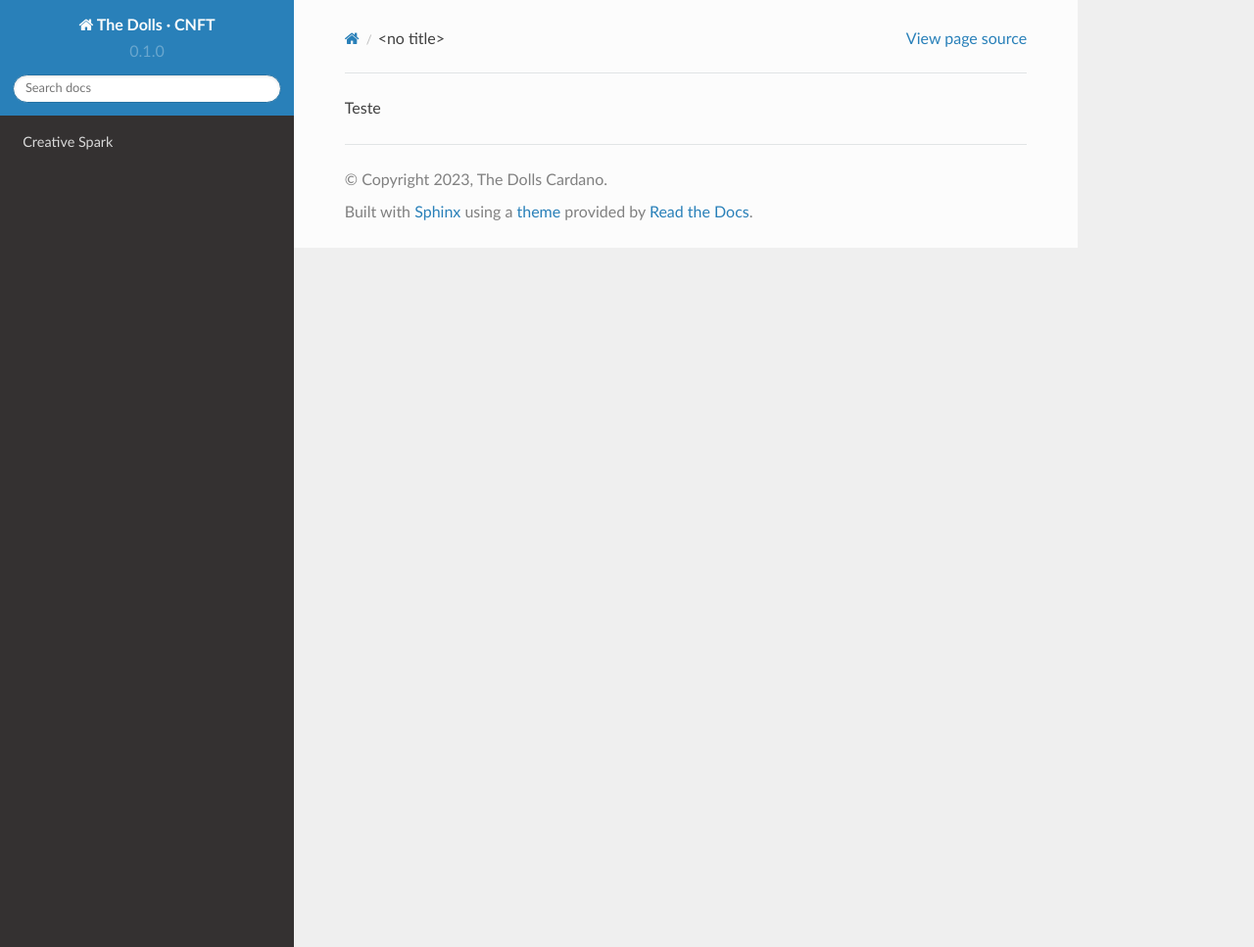
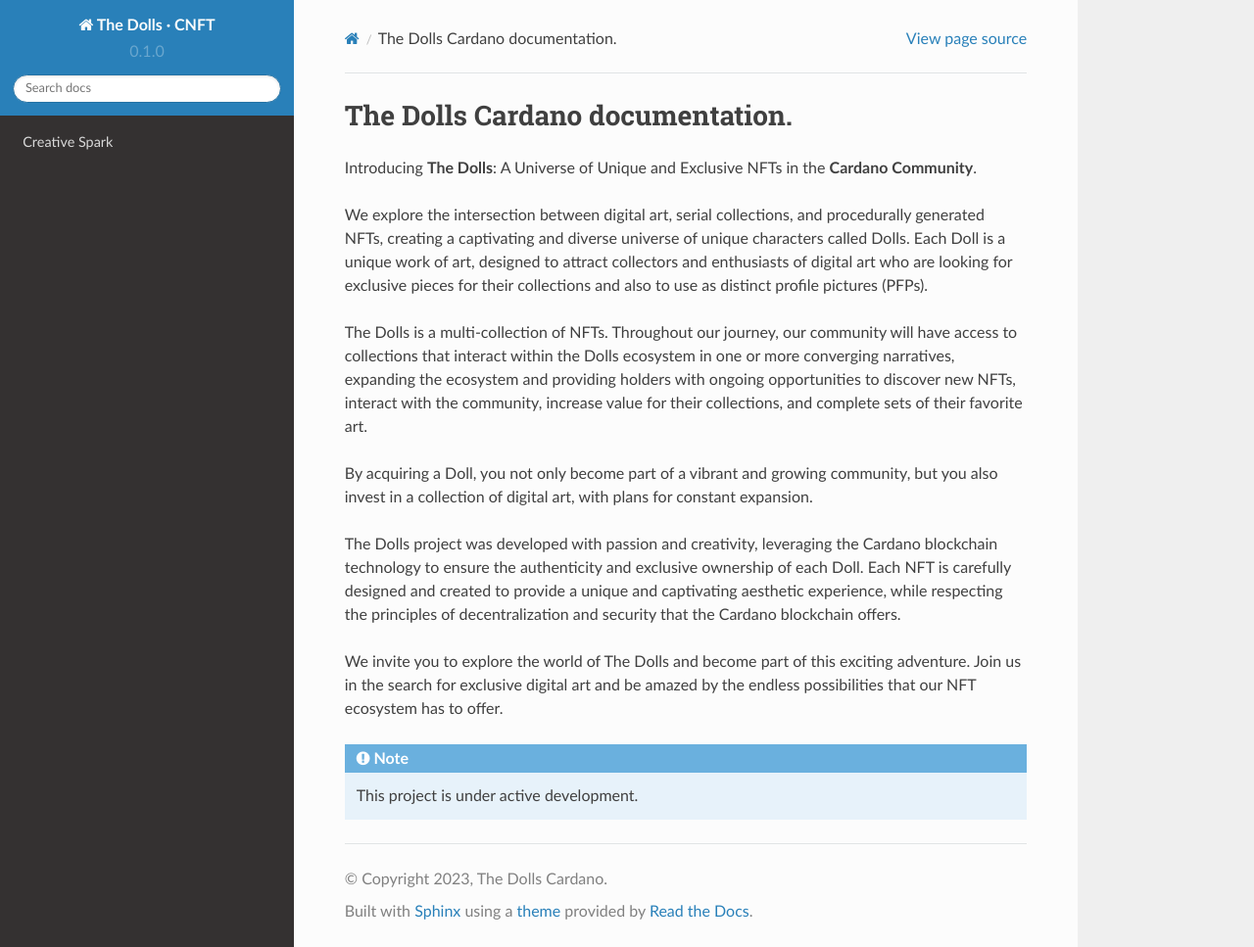
Before and after one commit to TheDollsCardano/docs, a Sphinx documentation site: the page built from docs/source/introduction.rst, in a window 1280 px wide and 967 px high. Shown: the whole window at 98% size. Built offline with Sphinx 7.4.7 and the Read the Docs theme 2.0.0, drawn with Linux system fonts in a browser that asks for light colours.

Commit message:
Update introduction.rst

```diff
--- a/docs/source/introduction.rst
+++ b/docs/source/introduction.rst
@@ -1 +1,19 @@
-Teste
+The Dolls Cardano documentation.
+===================================
+
+Introducing **The Dolls**: A Universe of Unique and Exclusive NFTs in the **Cardano Community**.
+
+We explore the intersection between digital art, serial collections, and procedurally generated NFTs, creating a captivating and diverse universe of unique characters called Dolls. Each Doll is a unique work of art, designed to attract collectors and enthusiasts of digital art who are looking for exclusive pieces for their collections and also to use as distinct profile pictures (PFPs).
+
+The Dolls is a multi-collection of NFTs. Throughout our journey, our community will have access to collections that interact within the Dolls ecosystem in one or more converging narratives, expanding the ecosystem and providing holders with ongoing opportunities to discover new NFTs, interact with the community, increase value for their collections, and complete sets of their favorite art.
+
+By acquiring a Doll, you not only become part of a vibrant and growing community, but you also invest in a collection of digital art, with plans for constant expansion.
+
+The Dolls project was developed with passion and creativity, leveraging the Cardano blockchain technology to ensure the authenticity and exclusive ownership of each Doll. Each NFT is carefully designed and created to provide a unique and captivating aesthetic experience, while respecting the principles of decentralization and security that the Cardano blockchain offers.
+
+We invite you to explore the world of The Dolls and become part of this exciting adventure. Join us in the search for exclusive digital art and be amazed by the endless possibilities that our NFT ecosystem has to offer.
+
+
+.. note::
+
+   This project is under active development.
```
